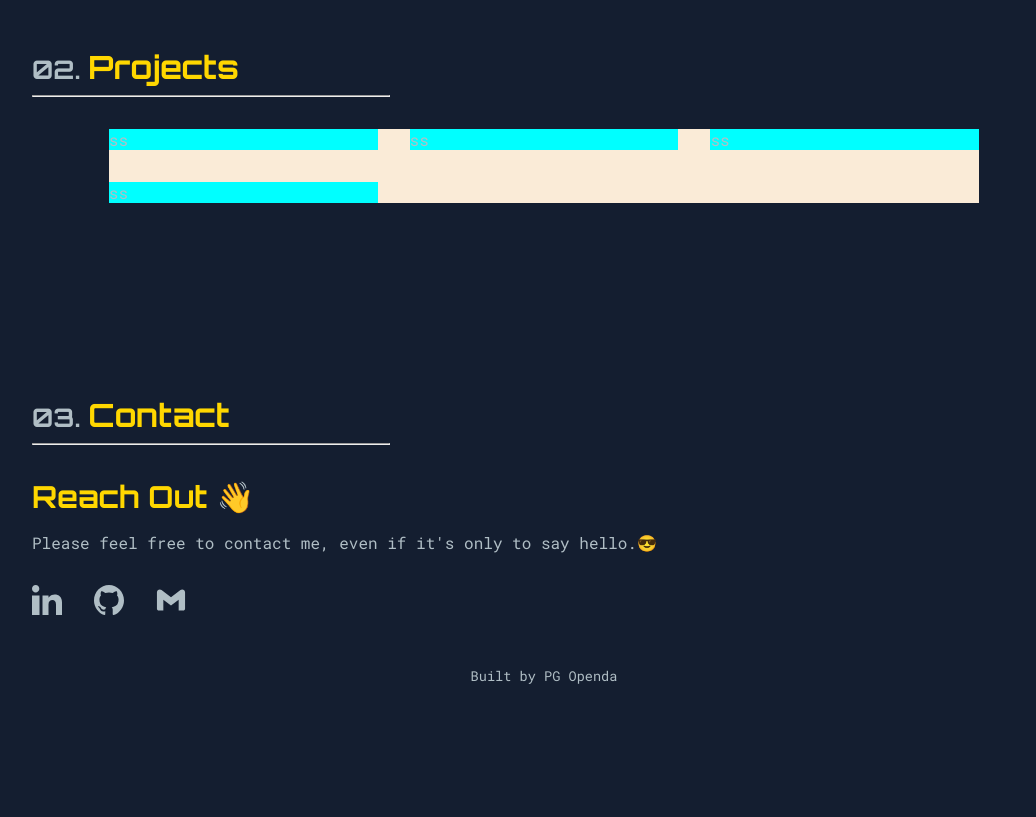
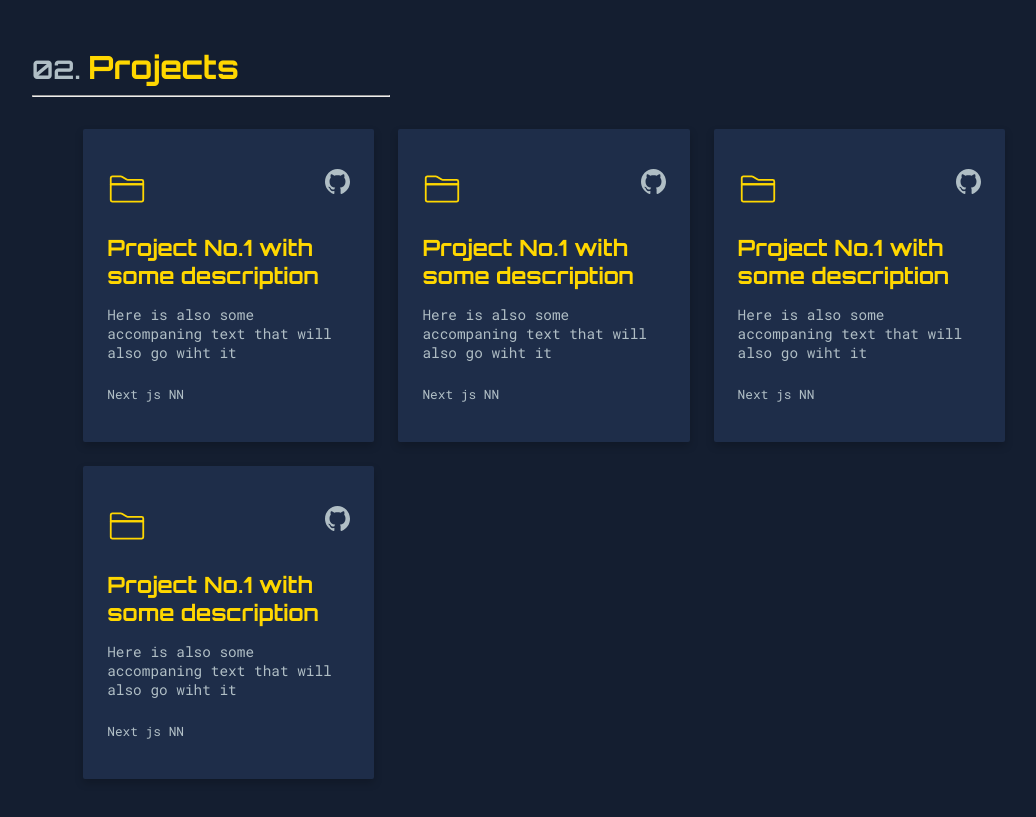
Before and after one commit to PGOpenda/portfolio, a React (Vite) app: page / in a window 1280 px wide. Shown: the part 1540-2357 px from the top of the page, without its empty margins (96-1132 px from the left). Before the commit the page ends 2241 px from the top, so only its background shows below. Built offline with nearby package versions, Linux system fonts and the light colour scheme.

Commit message:
Projects cards styling done

```diff
--- a/src/components/ProjectCard.jsx
+++ b/src/components/ProjectCard.jsx
@@ -1,9 +1,29 @@
 import '../styles/Projects.css'
+import folder from '/assets/folder.svg'
+import github from '/assets/github.svg'
 
 function Project() {
     return (
-        <div className="project">
-            <p>ss</p>
+        <div className="project-card">
+            <div className="imgs">
+                <img src={folder} alt="folder" />
+                <a href="">
+                    <img src={github} alt="" />
+                </a>
+            </div>
+            <div className="info">
+                <h2>
+                    Project No.1 with some description
+                </h2>
+                <p>
+                    Here is also some accompaning text that will also go wiht it
+                </p>
+            </div>
+            <div className="tech">
+                <p>
+                Next js NN
+                </p>
+            </div>
         </div>
 
     )
--- a/src/components/Projects.jsx
+++ b/src/components/Projects.jsx
@@ -1,5 +1,5 @@
 import '../styles/Projects.css'
-import Project from './ProjectCard'
+import ProjectCard from './ProjectCard'
 
 function Projects() {
     return (
@@ -10,10 +10,10 @@ function Projects() {
             </h2>
 
             <div className="project-grid">
-                <Project />
-                <Project />
-                <Project />
-                <Project />
+                <ProjectCard />
+                <ProjectCard />
+                <ProjectCard />
+                <ProjectCard />
             </div>
         </div>
     )
--- /dev/null
+++ b/src/data/data.json
@@ -0,0 +1,5 @@
+[
+    {
+
+    }
+]
--- a/src/styles/Projects.css
+++ b/src/styles/Projects.css
@@ -11,18 +11,50 @@
     font-size: 2rem;
 }
 
-.project {
-    background-color: aqua !important;
-    /* margin-bottom: 4rem; */
-    /* height: 5rem; */
+.project-card {
+    background-color: #1e2d49;
+    border-radius: 2px;
+    box-shadow: 0 4px 8px rgba(0, 0, 0, 0.2);
+    transition: transform 0.3s;
+    padding: 2.5rem 1.5rem;
+    height: 100%;
+}
+
+.project-card:hover {
+    transform: translateY(-10px);
+    /* Enhance the box shadow on hover */
+    box-shadow: 0 8px 16px rgba(0, 0, 0, 0.3);
+}
+
+.project-card .imgs{
+    display: flex;
+    justify-content: space-between;
+}
+
+.project-card .info{
+    margin-top: 1.5rem;
+}
+
+.project-card .info h2{
+    font-size: 1.4rem;
+}
+
+.project-card .info p{
+    font-size: 0.9rem;
+    margin-top: 1rem;
+}
+
+.project-card .tech{
+    margin-top: 1.5rem;
+    font-size: 0.8rem;
 }
 
 .project-grid{
     display: grid;
     grid-template-columns: 1fr 1fr 1fr;
-    gap: 2rem;
+    gap: 1.5rem;
     margin: 0 auto;
-    width: 85%;
+    width: 90%;
     height: fit-content;
-    background-color: antiquewhite;
+    /* background-color: antiquewhite; */
 }
```
Also changed, not shown: public/assets/folder.svg (added), public/assets/github.svg.
